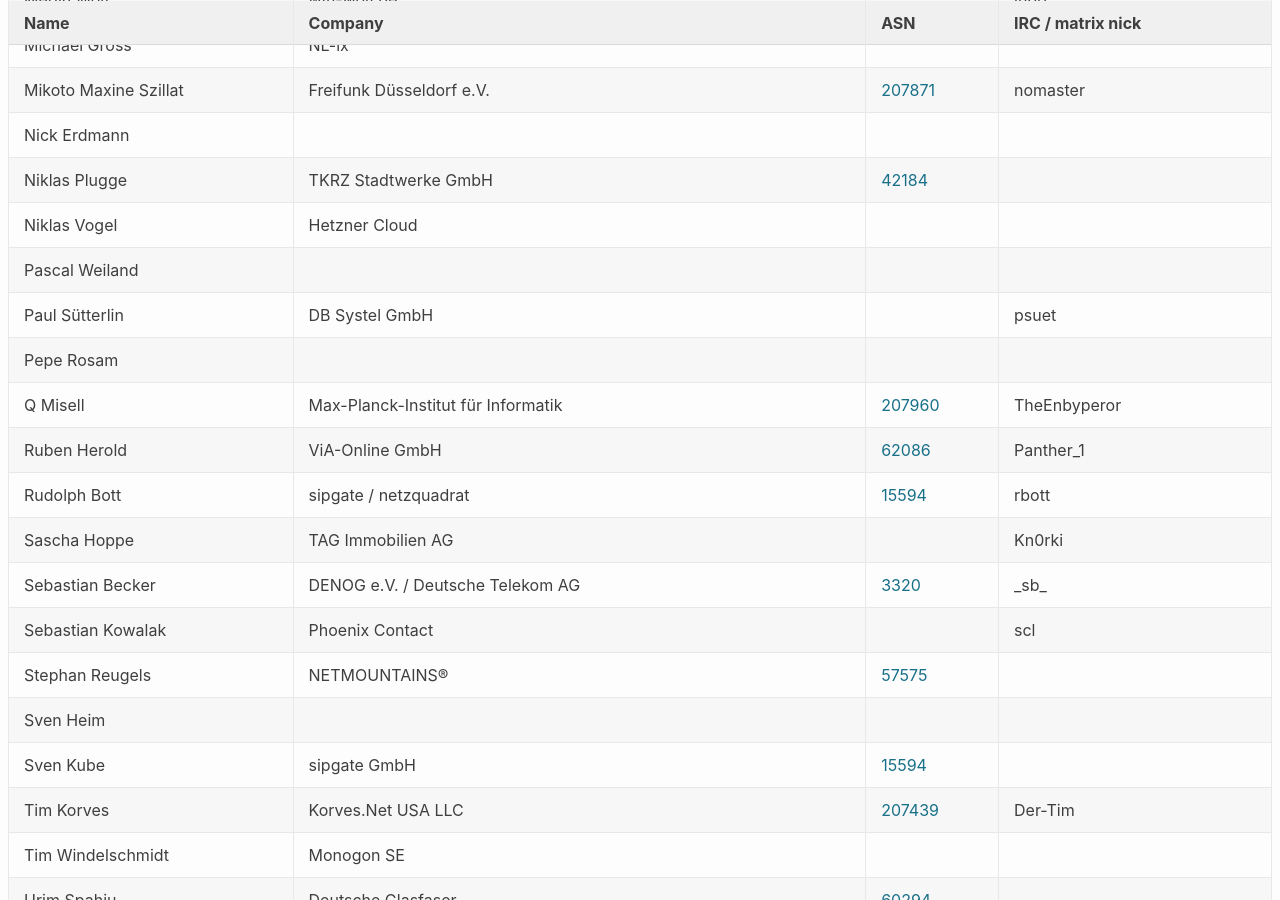
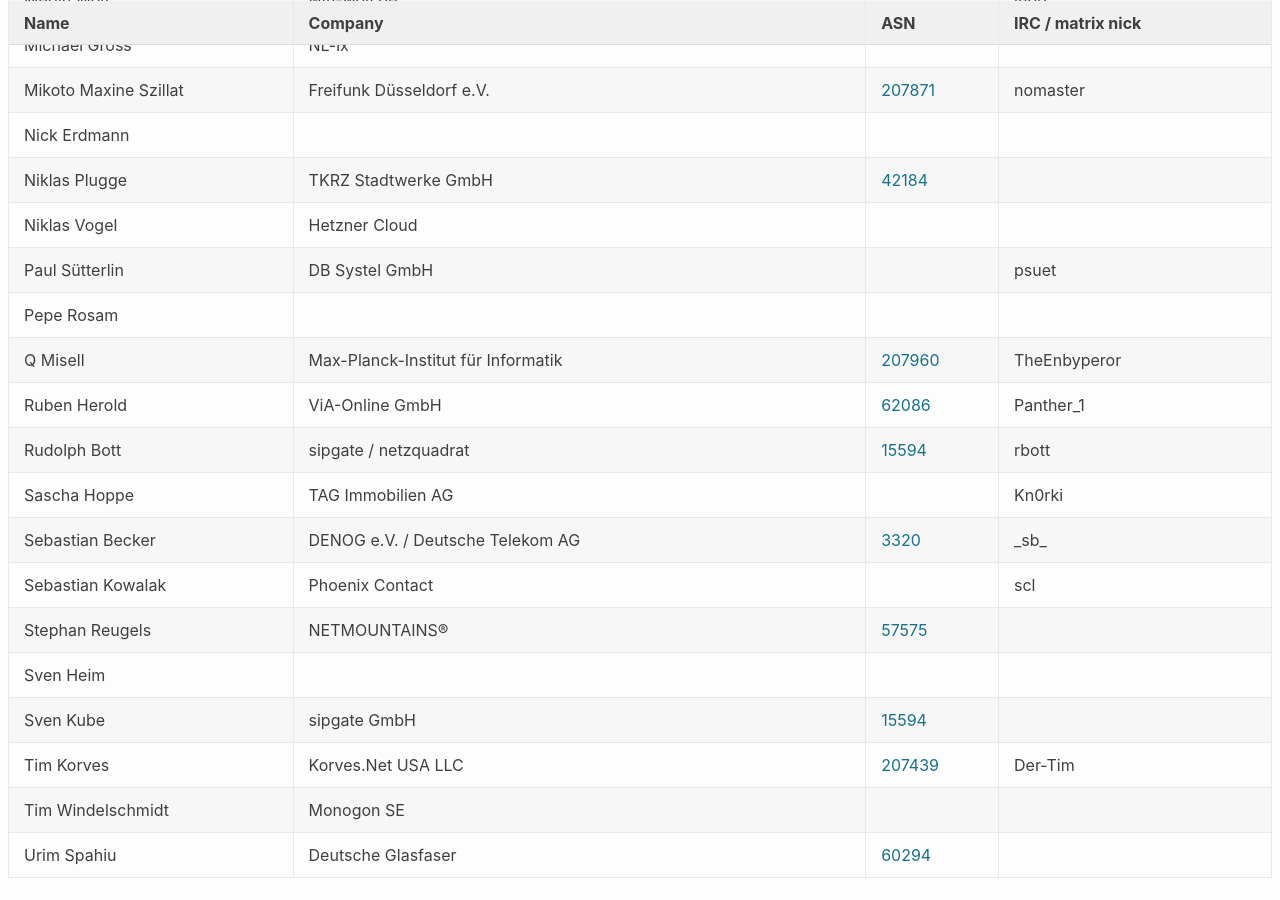
Before and after one commit to denog/pretix-attendeelist, a Jekyll site: the page built from denogmeetup25-05/index.markdown, in a window 1280 px wide and 900 px high, scrolled down 1651 px. Built offline with Jekyll 4.4.1, drawn with Linux system fonts in a browser that asks for light colours.

Commit message:
Latest data: Mon Jun 16 12:14:43 UTC 2025

```diff
--- a/_data/attendees_denogmeetup25-05.json
+++ b/_data/attendees_denogmeetup25-05.json
@@ -246,12 +246,6 @@
     "asn": null
   },
   {
-    "name": "Pascal Weiland",
-    "company": null,
-    "irc": null,
-    "asn": null
-  },
-  {
     "name": "Paul Sütterlin",
     "company": "DB Systel GmbH",
     "irc": "psuet",
```
